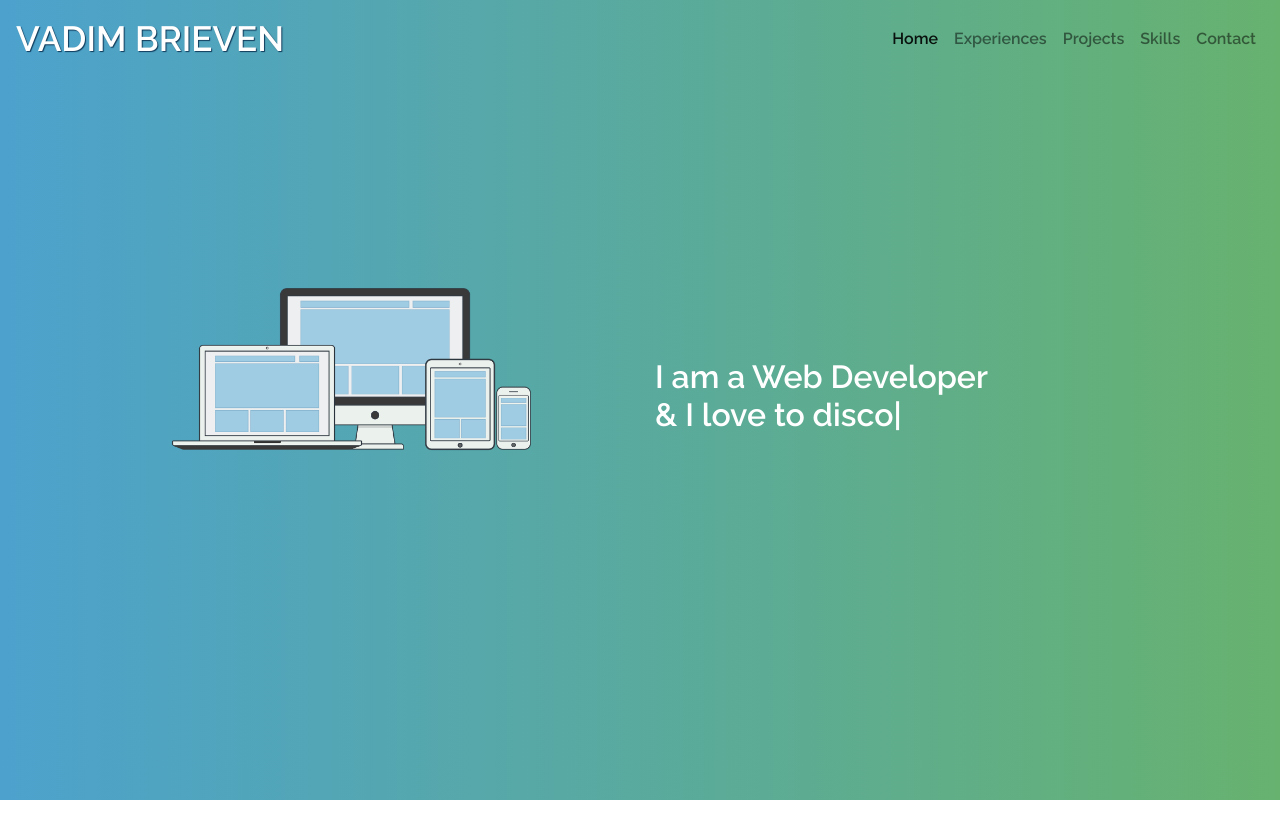
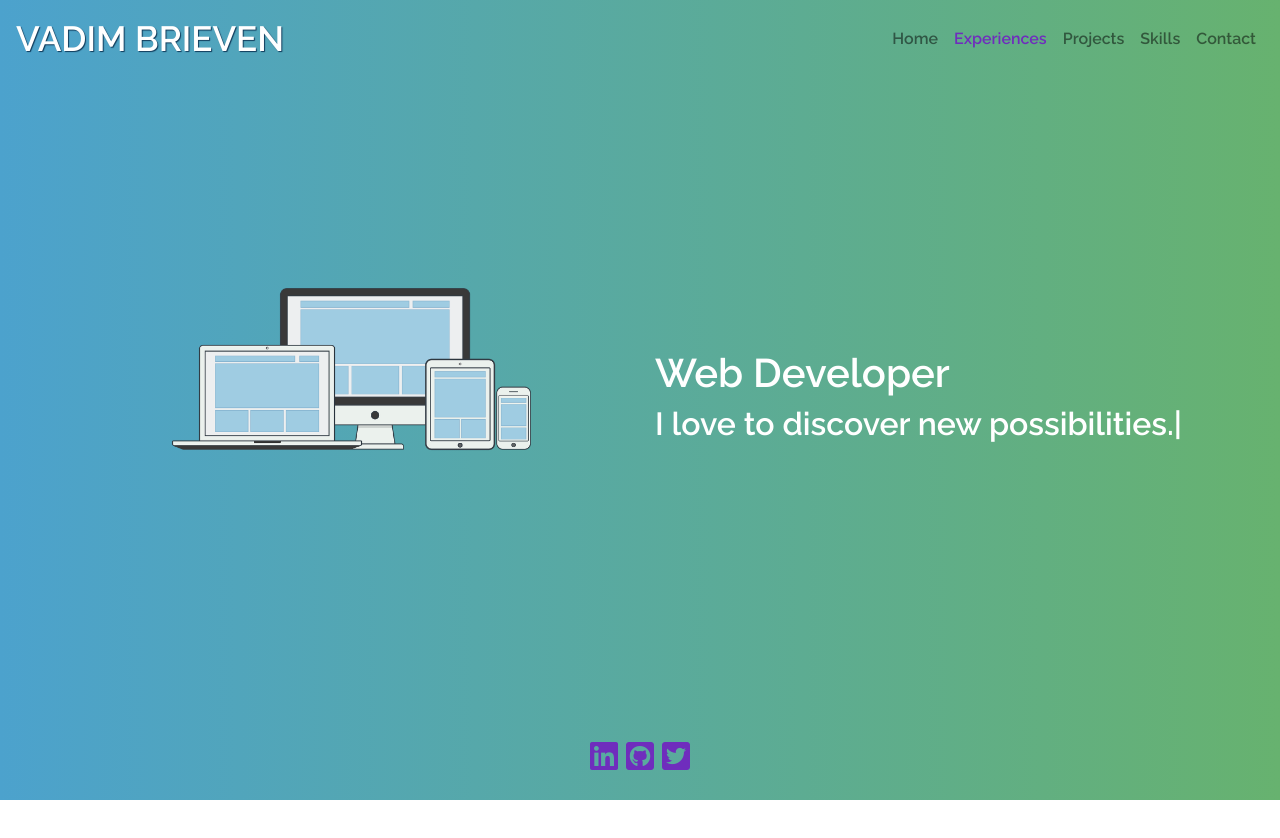
Before and after one commit to Va2/portfolio, a React (Create React App) app: page / in a window 1280 px wide. Shown: the top 838 px of the page. Before the commit the page ends 800 px from the top, so only its background shows below. Built offline with nearby package versions, Linux system fonts and the light colour scheme.

Commit message:
Add FontAwesome & social icons & Experience component files

```diff
--- a/package.json
+++ b/package.json
@@ -28,5 +28,6 @@
       "last 1 firefox version",
       "last 1 safari version"
     ]
-  }
+  },
+  "devDependencies": {}
 }
--- a/public/index.html
+++ b/public/index.html
@@ -20,16 +20,20 @@
       Learn how to configure a non-root public URL by running `npm run build`.
     -->
 
-    <!-- Google Font: Raleway 600 -->
+    <!-- FontAwesome CDN -->
+    <link rel="stylesheet" href="https://use.fontawesome.com/releases/v5.9.0/css/all.css"
+      integrity="sha384-i1LQnF23gykqWXg6jxC2ZbCbUMxyw5gLZY6UiUS98LYV5unm8GWmfkIS6jqJfb4E" crossorigin="anonymous">
+
+    <!-- Google Font CDN: Raleway 600 -->
     <link href="https://fonts.googleapis.com/css?family=Raleway:600&display=swap" rel="stylesheet">
 
-    <!-- Bootstrap4.3.1 CSS (CDN)  -->
+    <!-- Bootstrap 4.3.1 CSS (CDN)  -->
     <link rel="stylesheet" href="https://stackpath.bootstrapcdn.com/bootstrap/4.3.1/css/bootstrap.min.css"
       integrity="sha384-ggOyR0iXCbMQv3Xipma34MD+dH/1fQ784/j6cY/iJTQUOhcWr7x9JvoRxT2MZw1T" crossorigin="anonymous">
 
     <title>Vadim Brieven | Web Developer Portfolio</title>
   </head>
-  <body>
+  <body data-spy="scroll" data-target=".navbar-nav" data-offset="0">
     <noscript>You need to enable JavaScript to run this app.</noscript>
     <div id="root"></div>
     <!--
--- a/src/App.css
+++ b/src/App.css
@@ -1,3 +1,7 @@
+html {
+    scroll-behavior: smooth;
+}
+
 body {
     font-family: 'Raleway', sans-serif;
     color: #fff;
--- a/src/App.js
+++ b/src/App.js
@@ -4,13 +4,14 @@ import './App.css';
 
 import Nav from './components/Nav';
 import Header from './containers/Header';
+import Experience from './containers/Experience';
 
 function App() {
   return (
     <Fragment>
       <Nav />
       <Header />
-      {/* <Header /> // Test BG animation on scroll */}
+      <Experience />
     </Fragment>
   );
 }
--- a/src/components/Nav.css
+++ b/src/components/Nav.css
@@ -2,3 +2,7 @@
     font-size: 35px !important;
     text-shadow: 1px 1px 1px #103b5b !important;
 }
+
+.navbar-light .navbar-nav .nav-link.active {
+    color: rgb(111, 45, 189);
+}
--- a/src/components/Nav.js
+++ b/src/components/Nav.js
@@ -25,7 +25,7 @@ class Nav extends Component {
 
     render() {
         return (
-            <div className="test">
+            <div className="container">
                 <nav
                     className={
                         this.state.bgColor === "white"
@@ -53,10 +53,10 @@ class Nav extends Component {
                         id="navbarNavAltMarkup"
                     >
                         <div className="navbar-nav">
-                            <a className="nav-item nav-link active" /*href="#"*/>
+                            <a className="nav-item nav-link active" href="#header">
                                 Home <span className="sr-only">(current)</span>
                             </a>
-                            <a className="nav-item nav-link" /*href="#"*/>
+                            <a className="nav-item nav-link" href="#experience">
                                 Experiences
                             </a>
                             <a className="nav-item nav-link" /*href="#"*/>
--- /dev/null
+++ b/src/containers/Experience.css
@@ -0,0 +1,64 @@
+.cd-h-timeline__events {
+    position: relative;
+}
+
+.cd-h-timeline__event {
+    position: absolute;
+    z-index: 1;
+    width: 100%;
+    left: 0;
+    top: 0;
+    transform: translateX(-100%);
+    opacity: 0;
+    animation-duration: 0.4s;
+    animation-timing-function: ease-in-out;
+}
+
+.cd-h-timeline__event--selected {
+    /* // selected event info */
+    position: relative;
+    z-index: 2;
+    opacity: 1;
+    transform: translateX(0);
+}
+
+.cd-h-timeline__event--enter-right,
+.cd-h-timeline__event--leave-right {
+    /* // animate event info */
+    animation-name: cd-enter-right;
+}
+
+.cd-h-timeline__event--enter-left,
+.cd-h-timeline__event--leave-left {
+    /* // animate event info */
+    animation-name: cd-enter-left;
+}
+
+.cd-h-timeline__event--leave-right,
+.cd-h-timeline__event--leave-left {
+    animation-direction: reverse;
+}
+
+@keyframes cd-enter-right {
+    0% {
+        opacity: 0;
+        transform: translateX(100%);
+    }
+
+    100% {
+        opacity: 1;
+        transform: translateX(0%);
+    }
+}
+
+@keyframes cd-enter-left {
+    0% {
+        opacity: 0;
+        transform: translateX(-100%);
+    }
+
+    100% {
+        opacity: 1;
+        transform: translateX(0%);
+    }
+}
--- /dev/null
+++ b/src/containers/Experience.js
@@ -0,0 +1,17 @@
+import React from 'react';
+
+import './Experience.css';
+
+const style = {
+    height: '900px'
+}
+
+const Experience = () => {
+    return (
+        <div id="experience" style={style}>
+            test
+        </div>
+    )
+}
+
+export default Experience;
--- a/src/containers/Header.css
+++ b/src/containers/Header.css
@@ -7,8 +7,27 @@
     /* W3C, IE 10+/ Edge, Firefox 16+, Chrome 26+, Opera 12+, Safari 7+ */
 }
 
+.social-icons {
+    margin-top: -60px;
+}
+
+.social-icon {
+    color: rgb(111, 45, 189);
+}
+.social-icon:hover {
+    color: rgba(111, 45, 189, .8);
+}
+
 @media only screen and (max-width: 767px) {
+    .bg-header h1,
     .bg-header h2 {
         text-align: center;
+        text-shadow: 1px 1px 1px #103b5b !important;
+    }
+    .bg-header h1 {
+        font-size: 38px;
+    }
+    .bg-header h2 {
+        font-size: 23px;
     }
 }
--- a/src/containers/Header.js
+++ b/src/containers/Header.js
@@ -7,7 +7,7 @@ import DevicesImg from '../assets/img/responsive-devices.png';
 
 const Header = () => {
     return (
-      <section className="bg-header">
+      <header id="header" className="bg-header">
             <div className="container vh-100 d-flex h-100">
                 <div className="row justify-content-center align-self-center">
                     {/* COL 1 */}
@@ -17,9 +17,9 @@ const Header = () => {
 
                     {/* COL 2 */}
                     <div className="col-md-6 align-self-center">
+                        <h1>Web Developer</h1>
                         <h2>
-                        I am a Web Developer <br />
-                        & I love to{" "}
+                            I love to{" "}
                             <Typed
                                 strings={[
                                 "write clean code.",
@@ -27,7 +27,7 @@ const Header = () => {
                                 "create new functionalities.",
                                 "challenge myself."
                                 ]}
-                            typeSpeed={30}
+                                typeSpeed={55}
                                 backSpeed={45}
                                 loop
                             />
@@ -35,7 +35,23 @@ const Header = () => {
                     </div>
                 </div>
             </div>
-      </section>
+
+            <div className="container">
+                <div className="row">
+                    <div className="mx-auto social-icons">
+                        <a href="#">
+                            <i className="fab fa-linkedin fa-2x mx-1 social-icon"></i>
+                        </a>
+                        <a href="#">
+                            <i className="fab fa-github-square fa-2x mx-1 social-icon"></i>
+                        </a>
+                        <a href="#">
+                            <i className="fab fa-twitter-square fa-2x mx-1 social-icon"></i>
+                        </a>
+                    </div>
+                </div>
+            </div>
+      </header>
     );
 }
 
```
Lines whose indentation alone changed are shown as unchanged.
